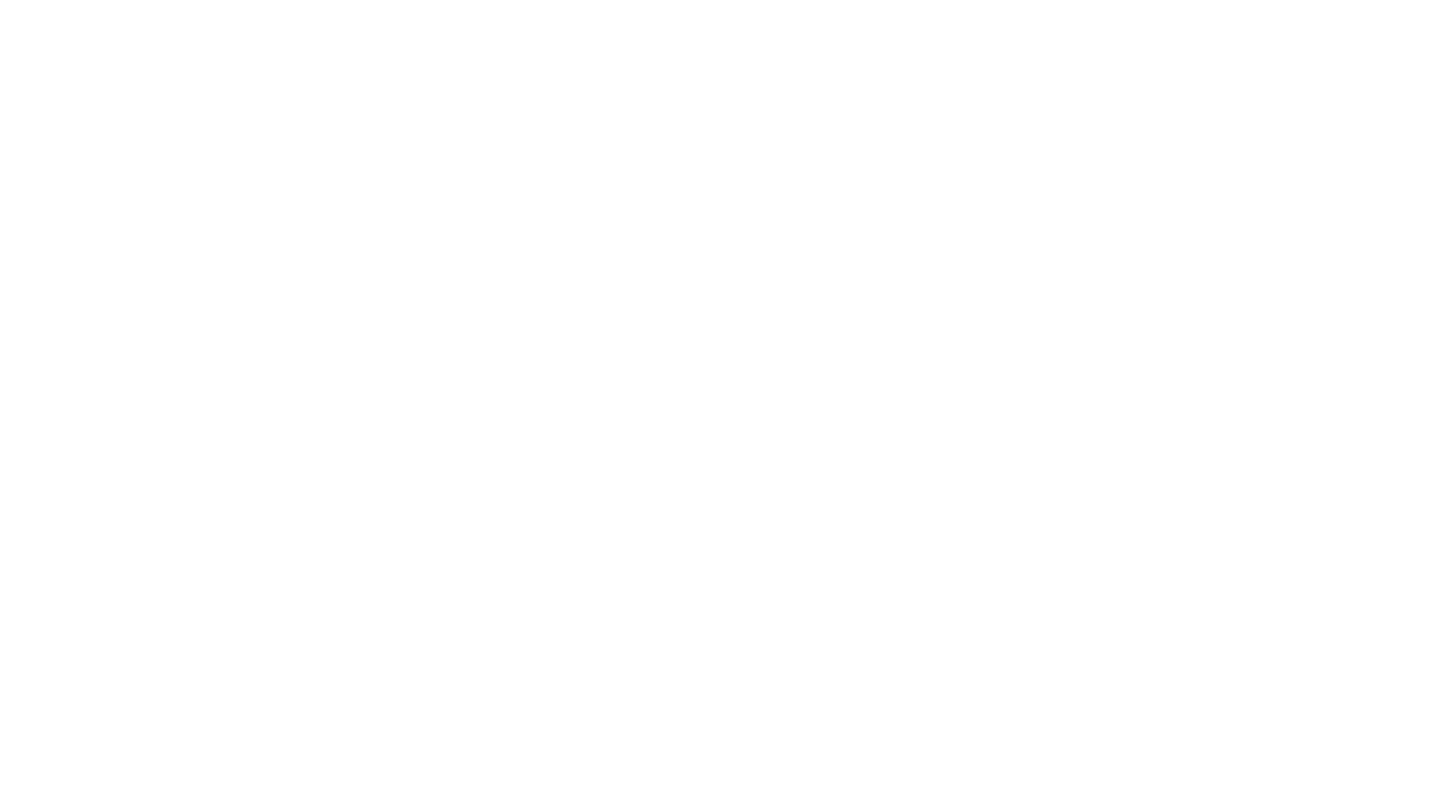
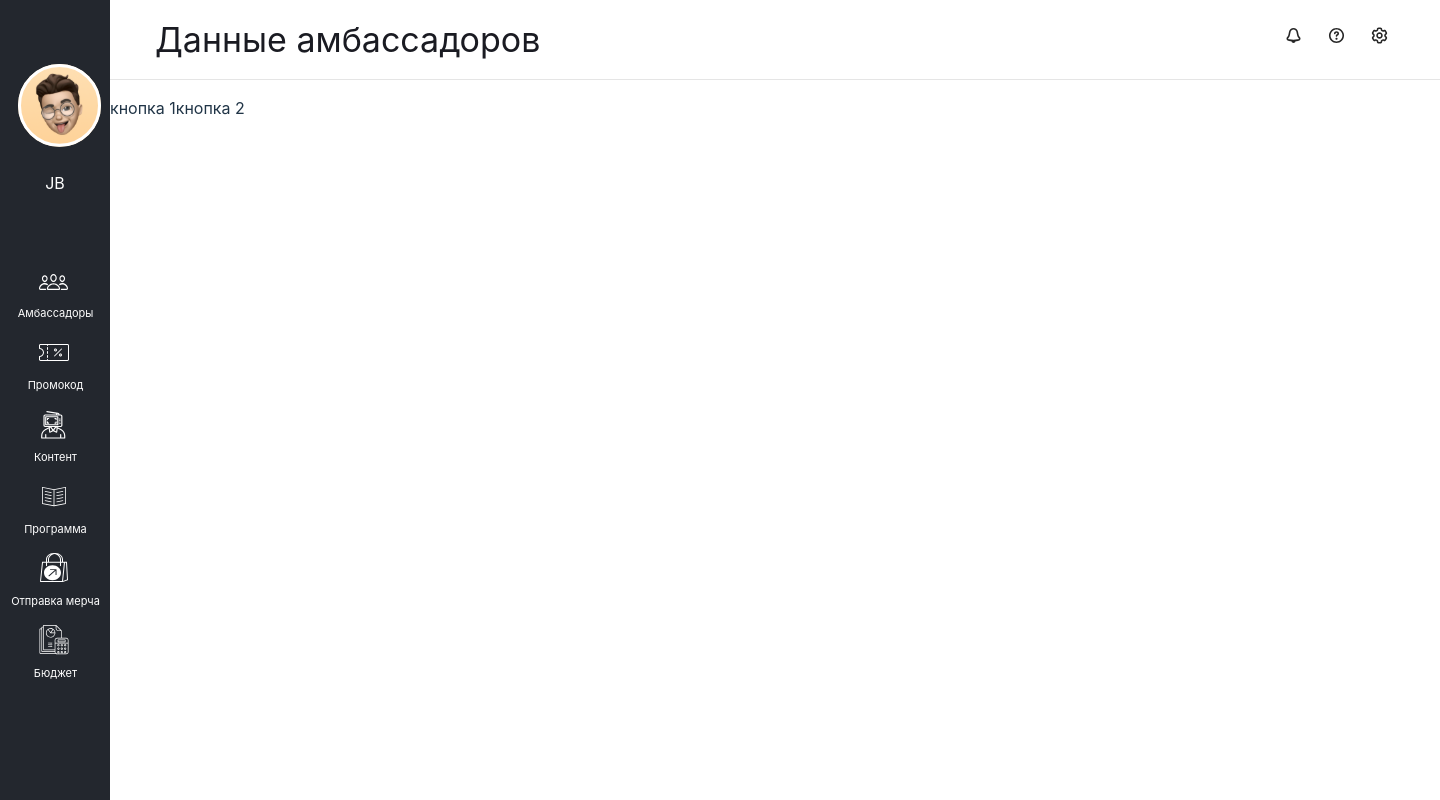
Before and after one commit to k0t1k777/ambassadors_front, a React (Vite) app: page /content in a window 1280 px wide. Before the commit this address had no page. Shown: the whole page, 1440 px wide, since content can reach past the window. Built offline with nearby package versions, Linux system fonts and the light colour scheme.

Commit message:
add: content

```diff
--- a/src/components/App/App.css
+++ b/src/components/App/App.css
@@ -1,6 +1,13 @@
-#root {
+.main {
   max-width: 1440px;
   margin: 0 auto;
   padding: 0;
-  display: flex;
+  box-sizing: border-box;
+  height: 100%;
+  display: grid;
+  /* grid-template-columns: repeat(12, 1fr); */
+  grid-template-rows: 80px auto;
+  grid-template-areas:
+  'sidebar header header'
+  'sidebar main main';
 }
--- a/src/components/App/App.tsx
+++ b/src/components/App/App.tsx
@@ -1,17 +1,25 @@
-import React from 'react';
+import React from "react";
 import "./App.css";
-import { BrowserRouter as Router, Routes, Route } from 'react-router-dom';
-import Main from '../Main/Main';
-import AuthForm from '../AuthForm/AuthForm';
+import { BrowserRouter as Router, Routes, Route } from "react-router-dom";
+import AuthForm from "../AuthForm/AuthForm";
+import Sidebar from "../Main/Sidebar/Sidebar";
+import Header from "../Header/Header";
+import DataAmbassador from "../Main/DataAmbassador/DataAmbassador";
+import Content from "../Main/Content/Content";
 
 const AppRouter: React.FC = () => {
   return (
-    <Router>
-      <Routes>
-        <Route path="/" element={<Main />} />
-        <Route path="/login" element={<AuthForm />} />
-      </Routes>
-    </Router>
+    <main className="main">
+      <Router>
+        <Sidebar />
+        <Header />
+        <Routes>
+          <Route path="/login" element={<AuthForm />} />
+          <Route path="/data-ambassador" Component={DataAmbassador} />
+          <Route path="/content" Component={Content} />
+        </Routes>
+      </Router>
+    </main>
   );
 };
 
--- a/src/components/Header/Header.css
+++ b/src/components/Header/Header.css
@@ -9,6 +9,7 @@
   max-height: 80px;
   padding: 20px 45px 28px;
   border-bottom: 1px solid rgba(0, 0, 0, 0.1);
+  grid-area: header;
 }
 
 .header__container {
--- a/src/components/Header/Header.tsx
+++ b/src/components/Header/Header.tsx
@@ -3,8 +3,15 @@ import Bell from "../../assets/Bell.svg";
 import Quest from "../../assets/Quest.svg";
 import Settings from "../../assets/Settings.svg";
 import Title from "../Title/Title";
+import { useLocation } from "react-router-dom";
 
 export default function Header() {
+  const location = useLocation();
+  // Проверяем, равен ли текущий путь "/login"
+  if (location.pathname === "/login") {
+    return null; // Если текущий путь "/login", не отображаем Header
+  }
+
   return (
     <div className="header">
       <Title />
--- a/src/components/Main/Content/Content.css
+++ b/src/components/Main/Content/Content.css
@@ -0,0 +1,9 @@
+.content {
+  display: grid;
+  grid-area: main;
+}
+
+.content__container-button {
+  display: flex;
+  height: 50px;
+}
--- a/src/components/Main/Content/Content.tsx
+++ b/src/components/Main/Content/Content.tsx
@@ -1,9 +1,12 @@
-import './Content.css'
+import "./Content.css";
 
 export default function Content() {
   return (
-    <div className='content'>
-      Content
+    <div className="content">
+      <div className="content__container-button">
+      <p>кнопка 1</p>
+      <p>кнопка 2</p>
+      </div>
     </div>
-  )
+  );
 }
--- a/src/components/Main/DataAmbassador/DataAmbassador.css
+++ b/src/components/Main/DataAmbassador/DataAmbassador.css
@@ -0,0 +1,3 @@
+.dataAmbassador {
+  grid-area: main;
+}
--- a/src/components/Main/Main.css
+++ b/src/components/Main/Main.css
@@ -1,7 +1,7 @@
-.main {
+/* .main {
   padding: 0;
   box-sizing: border-box;
   height: 100%;
   display: flex;
   flex-direction: column;
-}
+} */
--- a/src/components/Main/Main.tsx
+++ b/src/components/Main/Main.tsx
@@ -20,22 +20,66 @@
 //   );
 // }
 
-import "./Main.css";
-import Header from "../Header/Header";
-import DataAmbassador from "./DataAmbassador/DataAmbassador";
-import Sidebar from "../Main/Sidebar/Sidebar";
-import Content from "./Content/Content";
+// import "./Main.css";
+// import Header from "../Header/Header";
+// import DataAmbassador from "./DataAmbassador/DataAmbassador";
+// import Sidebar from "../Main/Sidebar/Sidebar";
+// import Content from "./Content/Content";
+// import AuthForm from "../AuthForm/AuthForm";
 
+// export default function Main() {
+//   return (
+//     <>
+//       <AuthForm />
+//       <Sidebar />
+//       <main className="main">
+//         <Header />
+//         <DataAmbassador />
+//         <Content />
+//       </main>
+//     </>
+//   );
+// }
 
-export default function Main() {
-  return (
-    <>
-      <Sidebar />
-      <main className="main">
-        <Header />
-        <DataAmbassador />
-        <Content />
-      </main>
-    </>
-  );
-}
+// import { BrowserRouter as Router, Route } from 'react-router-dom';
+// import "./Main.css";
+// import Header from "../Header/Header";
+// import DataAmbassador from "./DataAmbassador/DataAmbassador";
+// import Sidebar from "../Main/Sidebar/Sidebar";
+// import Content from "./Content/Content";
+// import AuthForm from "../AuthForm/AuthForm";
+
+// export default function Main() {
+//   return (
+//     <Router>
+//       <Route path="/login" Component={AuthForm} />
+//       <Route path="/data-ambassador" Component={DataAmbassador} />
+//       <Route path="/content" Component={Content} />
+
+//       <Sidebar />
+//       <main className="main">
+//         <Header />
+//       </main>
+//     </Router>
+//   );
+// }
+
+// import { BrowserRouter as Router, Route } from 'react-router-dom';
+// import "./Main.css";
+// import Header from "../Header/Header";
+// import DataAmbassador from "./DataAmbassador/DataAmbassador";
+// import Sidebar from "../Main/Sidebar/Sidebar";
+// import Content from "./Content/Content";
+
+// export default function Main() {
+//   return (
+//     <Router>
+//       <Sidebar />
+//       <main className="main">
+//         <Header />
+//         <Route path="/data-ambassador" Component={DataAmbassador} />
+//         <Route path="/content" Component={Content} />
+//       </main>
+//     </Router>
+//   );
+// }
--- a/src/components/Main/Sidebar/Sidebar.css
+++ b/src/components/Main/Sidebar/Sidebar.css
@@ -2,6 +2,7 @@
   max-width: 110px;
   background-color: #23272e;
   height: 100vh;
+  grid-area: sidebar;
 }
 
 .sidebar__profile {
--- a/src/components/Main/Sidebar/Sidebar.tsx
+++ b/src/components/Main/Sidebar/Sidebar.tsx
@@ -6,8 +6,15 @@ import Content from "../../../assets/Content.svg";
 import Program from "../../../assets/Program.svg";
 import SendingMerch from "../../../assets/SendingMerch.svg";
 import Budget from "../../../assets/Budget.svg";
+import { useLocation } from "react-router-dom";
 
 export default function Sidebar() {
+  const location = useLocation();
+  // Проверяем, равен ли текущий путь "/login"
+  if (location.pathname === "/login") {
+    return null; // Если текущий путь "/login", не отображаем Header
+  }
+
   return (
     <div className="sidebar">
       <div className="sidebar__profile">
```
